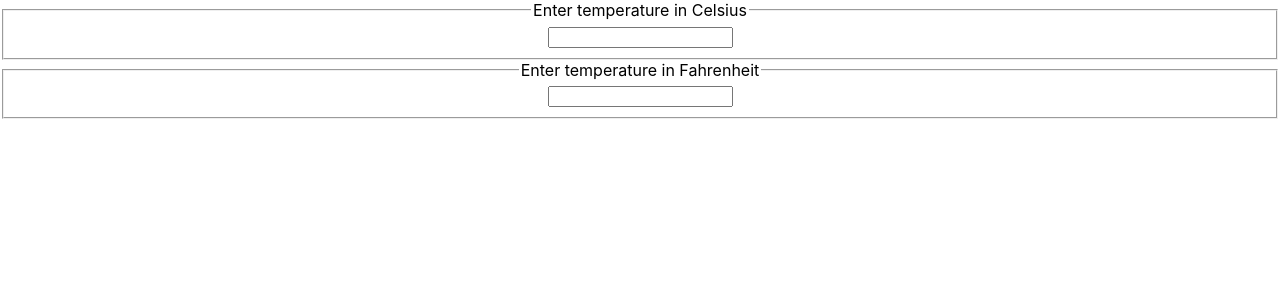
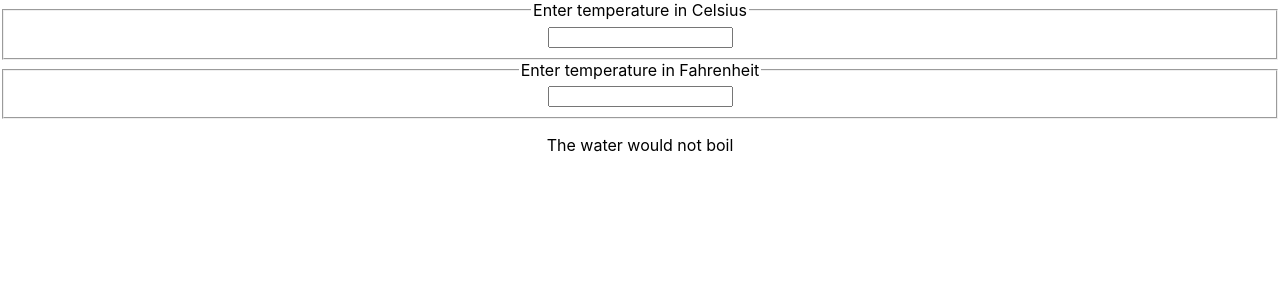
Before and after one commit to stevenmsl/react-main-concepts, a React (Create React App) app: page / in a window 1280 px wide. Shown: the top 300 px of the page. Built offline with nearby package versions, Linux system fonts and the light colour scheme.

Commit message:
Lifting State Up - Code complete

```diff
--- a/src/App.tsx
+++ b/src/App.tsx
@@ -26,27 +26,40 @@ const scaleNames = {
   c: "Celsius",
   f: "Fahrenheit"
 };
+
 type scaleKeyType = keyof typeof scaleNames; // "c" | "f"
+type TemperatureInputPropType = {
+  scale: scaleKeyType;
+  temperature: string;
+  onTemperatureChange: (temp: string) => void;
+};
 
-class TemperatureInput extends React.Component<
-  {
-    scale: scaleKeyType;
-  },
-  { temperature: string }
-> {
-  constructor(props: { scale: any }) {
+class TemperatureInput extends React.Component<TemperatureInputPropType, {}> {
+  constructor(props: TemperatureInputPropType) {
+    // lifting state up: sharing state is accomplished
+    // by moving it up to the closest common ancestor of
+    // the components that need it.
+    // Remove the local state from the TemperatureInput
+    // and move it into the Calculator instead.
     super(props);
     this.handleChange = this.handleChange.bind(this);
-    this.state = { temperature: "" };
   }
 
   handleChange(e: React.ChangeEvent<HTMLInputElement>) {
-    this.setState({ temperature: e.target.value });
+    // - now that the temperature is coming from the parent as a prop,
+    //   the TemperatureInput has no control over it:
+    //   When the TemperatureInput wants to update its temperature,
+    //   it calls this.props.onTemperatureChange:
+    this.props.onTemperatureChange(e.target.value);
   }
 
   render() {
-    const tempature = this.state.temperature;
+    // - replace this.state.temperature with this.props.temperature
+
+    const tempature = this.props.temperature;
     const scale = this.props.scale;
+    // TemperatureInput accept both temperature
+    // and onTemperatureChange props from its parent Calculator.
     return (
       <fieldset>
         <legend>Enter temperature in {scaleNames[scale]}</legend>
@@ -56,12 +69,64 @@ class TemperatureInput extends React.Component<
   }
 }
 
-class Calculator extends React.Component {
+function BoilingVerdict(props: { celsius: number }) {
+  if (props.celsius >= 100) {
+    return <p>The water would boil.</p>;
+  }
+  return <p>The water would not boil</p>;
+}
+
+type CalculatorStateType = {
+  scale: scaleKeyType;
+  temperature: string;
+};
+
+class Calculator extends React.Component<{}, CalculatorStateType> {
+  constructor(props: {}) {
+    super(props);
+    this.handleCelsiusChange = this.handleCelsiusChange.bind(this);
+    this.handleFahrenheitChange = this.handleCelsiusChange.bind(this);
+    // Calculator owns the shared state,
+    // it becomes the “source of truth”
+    // for the current temperature in both inputs
+    this.state = { temperature: "", scale: "c" };
+  }
+
+  handleCelsiusChange(temperature: string) {
+    // Calculator component asks React to re-render itself
+    // by calling this.setState()
+    this.setState({ scale: "c", temperature });
+  }
+  handleFahrenheitChange(temperature: string) {
+    this.setState({ scale: "f", temperature });
+  }
+
+  // React calls the Calculator component’s render method to learn
+  // what the UI should look like after the local state changed
   render() {
+    const scale = this.state.scale;
+    const temperature = this.state.temperature;
+    const celsius =
+      scale === "f" ? tryConvert(temperature, toCelsius) : temperature;
+    const fahrenheit =
+      scale === "c" ? tryConvert(temperature, toFahrenheit) : temperature;
+
+    // React calls the render methods of the individual TemperatureInput
+    // components with their new props specified by the Calculator.
+    // It learns what their UI should look like.
     return (
       <div>
-        <TemperatureInput scale="c" />
-        <TemperatureInput scale="f" />
+        <TemperatureInput
+          scale="c"
+          temperature={celsius}
+          onTemperatureChange={this.handleCelsiusChange}
+        />
+        <TemperatureInput
+          scale="f"
+          temperature={fahrenheit}
+          onTemperatureChange={this.handleFahrenheitChange}
+        />
+        <BoilingVerdict celsius={parseFloat(celsius)} />
       </div>
     );
   }
```
